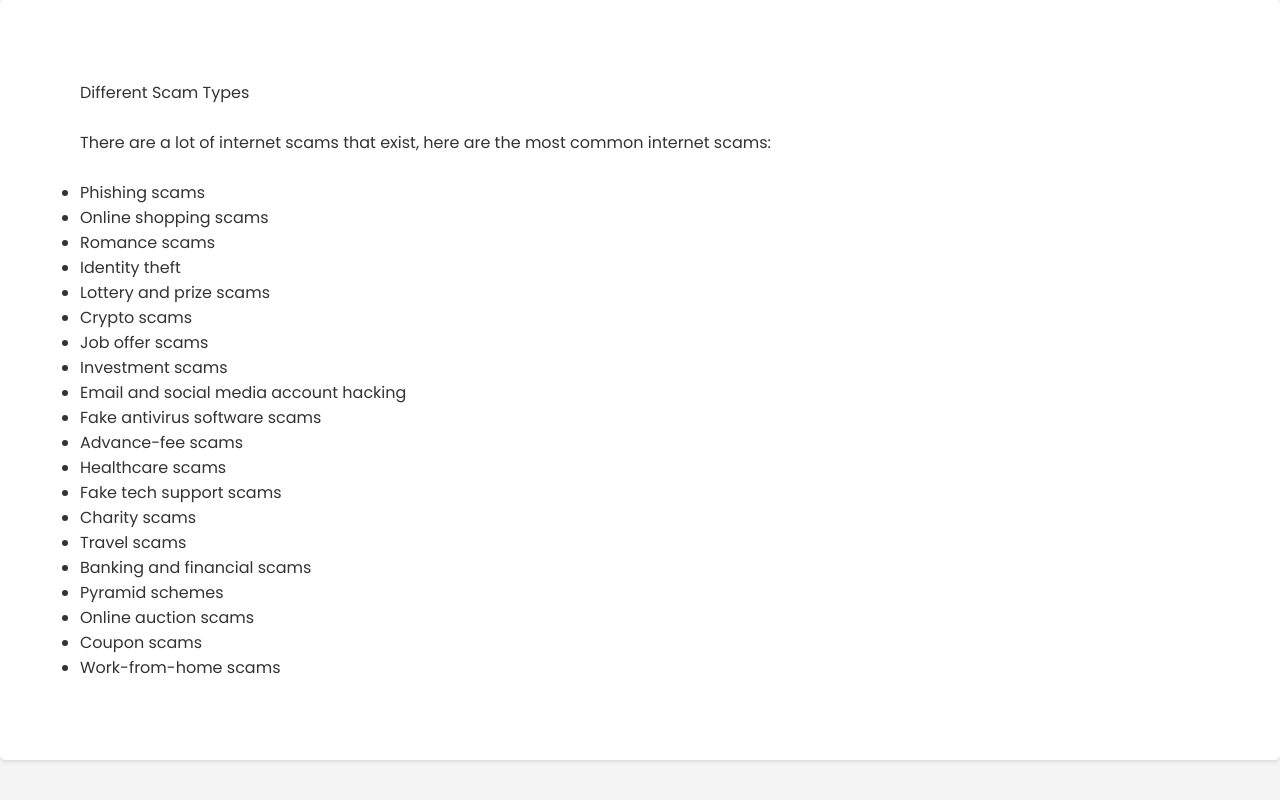
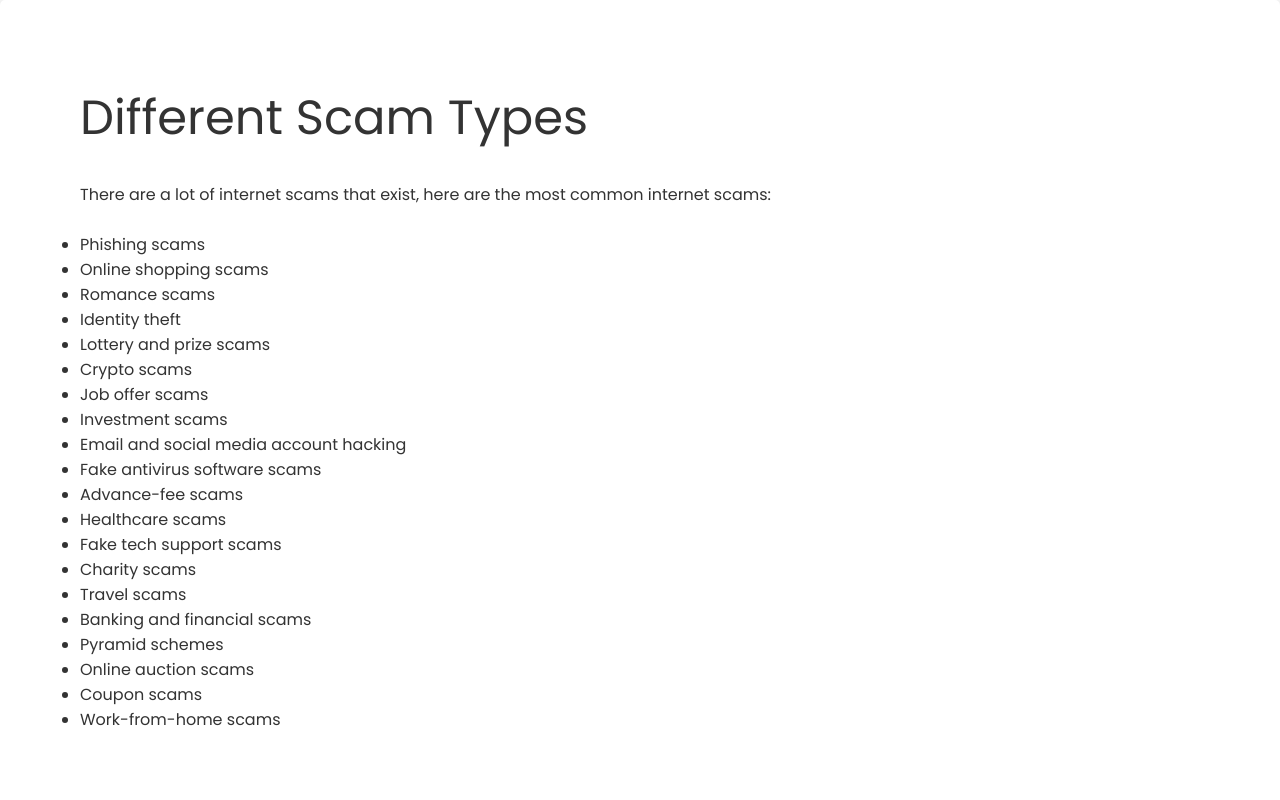
Before and after one commit to londer1/Podcast--leander, a plain HTML site: page html/scam-types.html in a window 1280 px wide. Shown: the top 800 px of the page. Drawn offline with Linux system fonts and the light colour scheme.

Commit message:
scam types fix

```diff
--- a/style.css
+++ b/style.css
@@ -290,7 +290,7 @@
     text-align: start;
     max-width: 1300px;
     margin: 0 auto;
-    margin-block-end:200px;
+    margin-block-end:220px;
     padding: 80px;
 }
 
@@ -304,7 +304,7 @@
     font-size: 1rem;
 }
 
-.types-content h2 {
+.types-title {
     line-height: 1.6;
     font-size: 3rem;
 }
```
